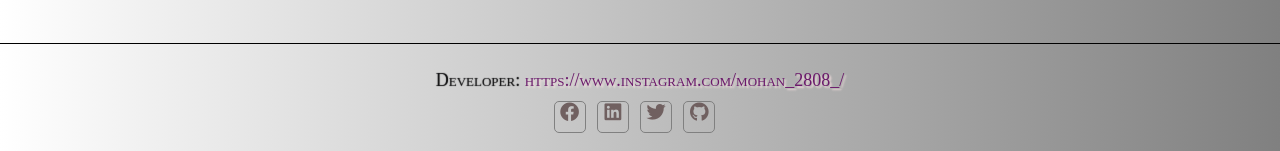
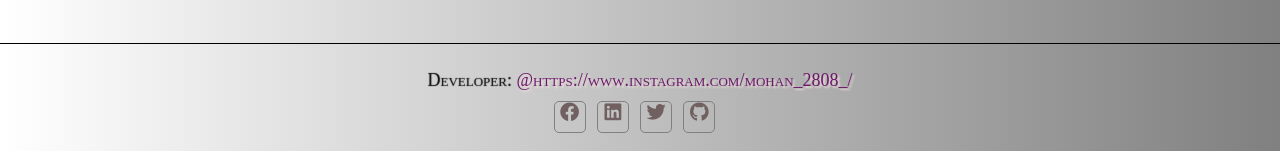
Before and after one commit to aakash7dec/DevopsFinal, a React (Create React App) app: page / in a window 1280 px wide. Shown: the part 1681-1832 px from the top of the page. Built offline with nearby package versions, Linux system fonts and the light colour scheme; a web font is replaced by a local one.

Commit message:
developer

```diff
--- a/src/components/Footer/Footer.js
+++ b/src/components/Footer/Footer.js
@@ -9,7 +9,7 @@ function Footer() {
         <div className="footer-content">
           <div className="footer-section about">
             <p className="footer-para">
-              Developer: <span className="my-name">https://www.instagram.com/mohan_2808_/ </span>
+              Developer: <span className="my-name"> @https://www.instagram.com/mohan_2808_/</span>
             </p>
 
             <div className="contact"></div>
```
